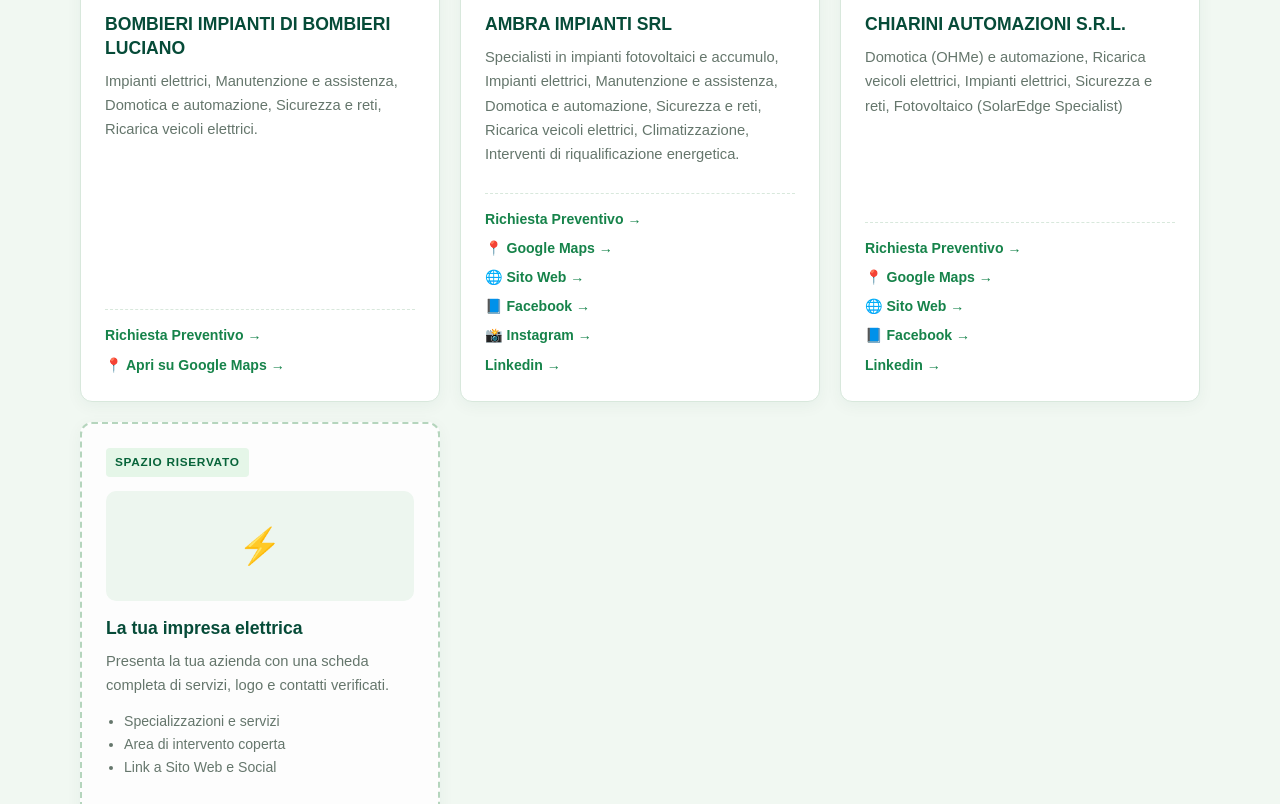
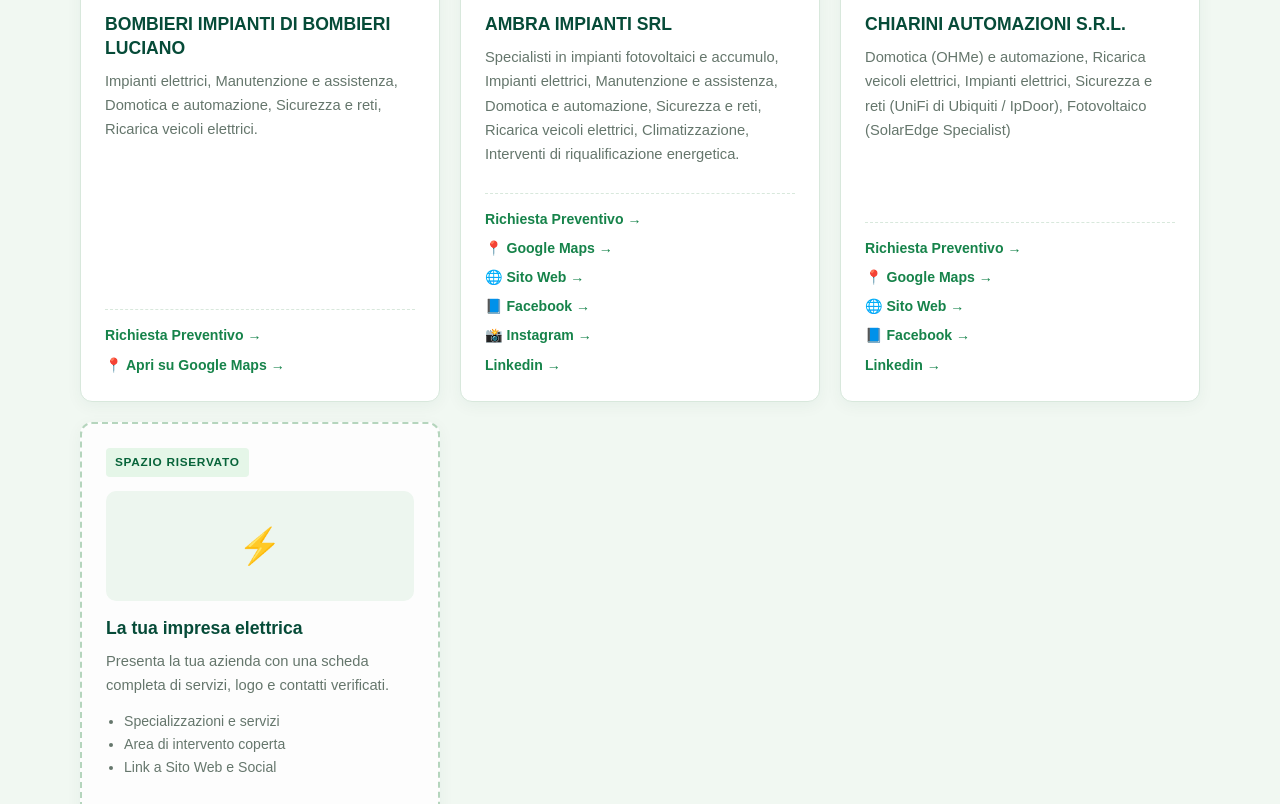
Before and after one commit to bssalex2020/pagine-web-ai, a plain HTML site: page richiesta-preventivo/elettrohub-partners.html in a window 1280 px wide. Shown: the part 1730-2534 px from the top of the page. Drawn offline with Linux system fonts and the light colour scheme.

Commit message:
Update elettrohub-partners.html - UniFi di Ubiquiti / IpDoor

```diff
--- a/richiesta-preventivo/elettrohub-partners.html
+++ b/richiesta-preventivo/elettrohub-partners.html
@@ -258,7 +258,7 @@
               </div>
               <div class="partner-info">
                 <h3>CHIARINI AUTOMAZIONI S.R.L.</h3>
-                <p>Domotica (OHMe) e automazione, Ricarica veicoli elettrici, Impianti elettrici, Sicurezza e reti, Fotovoltaico (SolarEdge Specialist)</p>
+                <p>Domotica (OHMe) e automazione, Ricarica veicoli elettrici, Impianti elettrici, Sicurezza e reti (UniFi di Ubiquiti / IpDoor), Fotovoltaico (SolarEdge Specialist)</p>
               </div>
             </div>
             <div class="partner-links">
```
